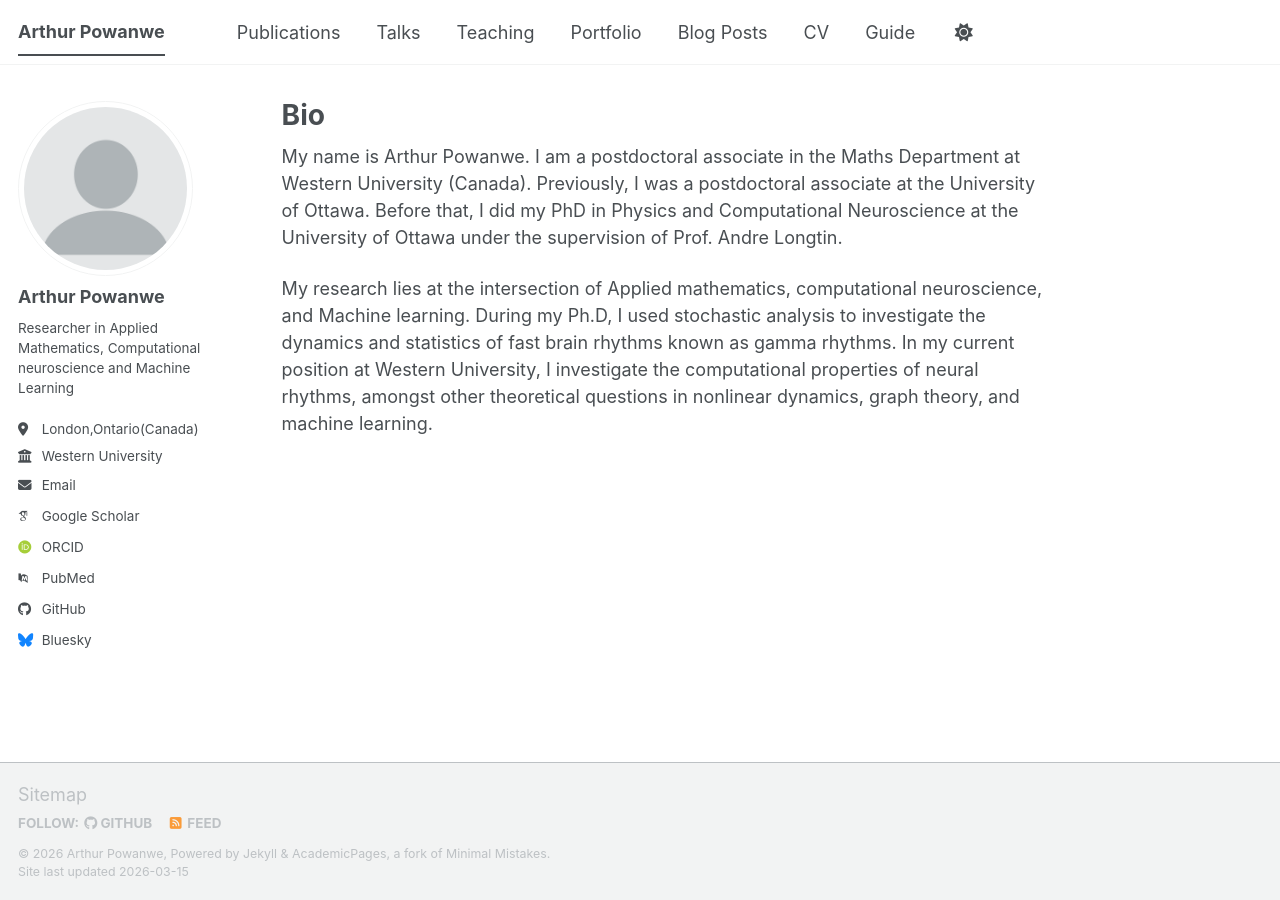
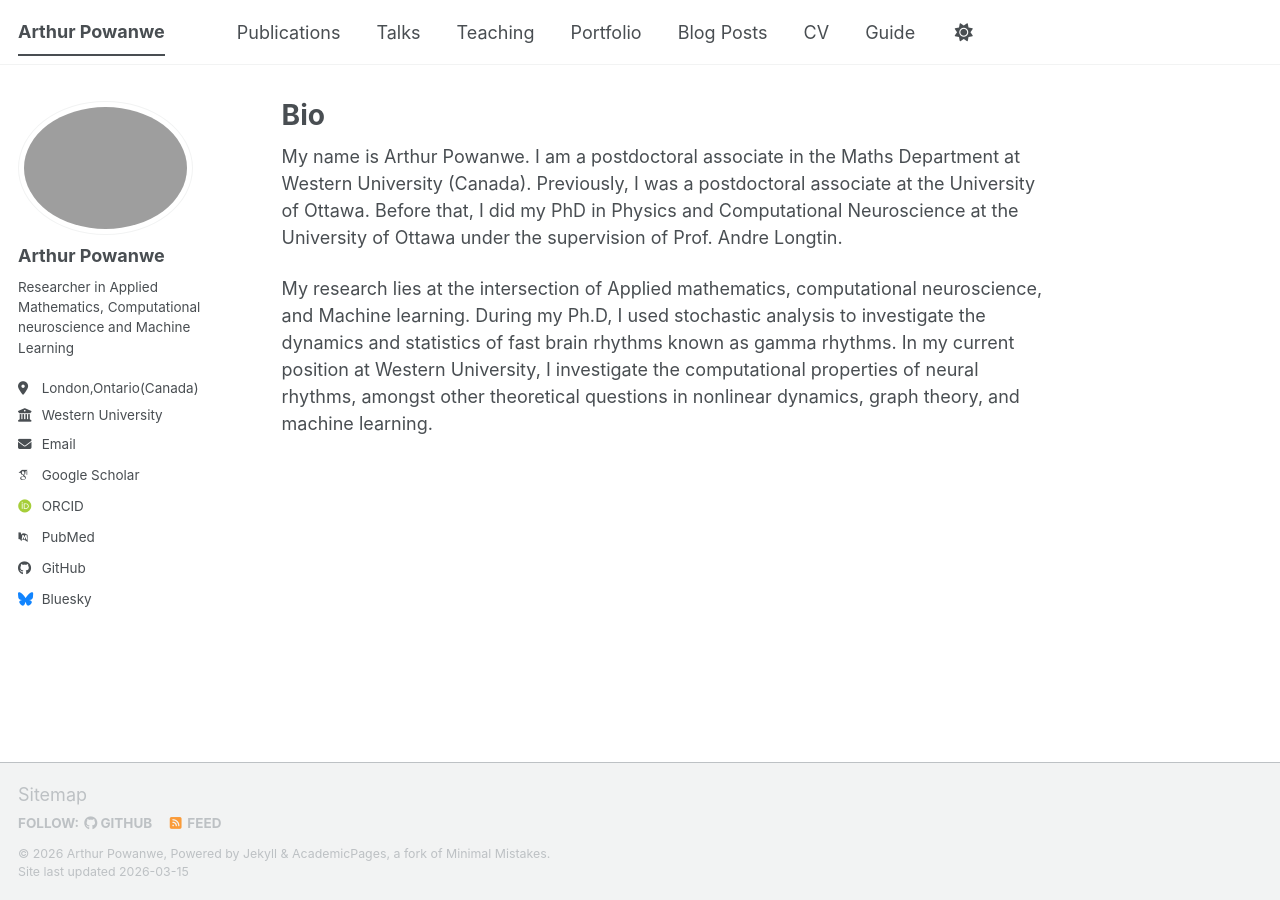
Before and after one commit to ArthurP2022/ArthurP2022.github.io, a Jekyll site: the page built from _pages/about.md, in a window 1280 px wide. Built offline with Jekyll 4.4.1, drawn with Linux system fonts in a browser that asks for light colours; some web fonts are replaced; a script bundle is joined from its source files by our own code; library files that are not in the unit come from our copies.

Commit message:
Update author avatar image in config

```diff
--- a/_config.yml
+++ b/_config.yml
@@ -23,7 +23,7 @@ repository               : "academicpages/academicpages.github.io"
 #               Additional customization can be done by editing /_includes/author-profile.html
 author:
   # Biographic information
-  avatar           : "profile.png"
+  avatar           : "arthur.png"
   name             : "Arthur Powanwe"
   pronouns         : # example: "she/her"
   bio              : "Researcher in Applied Mathematics, Computational neuroscience and Machine Learning"
```
